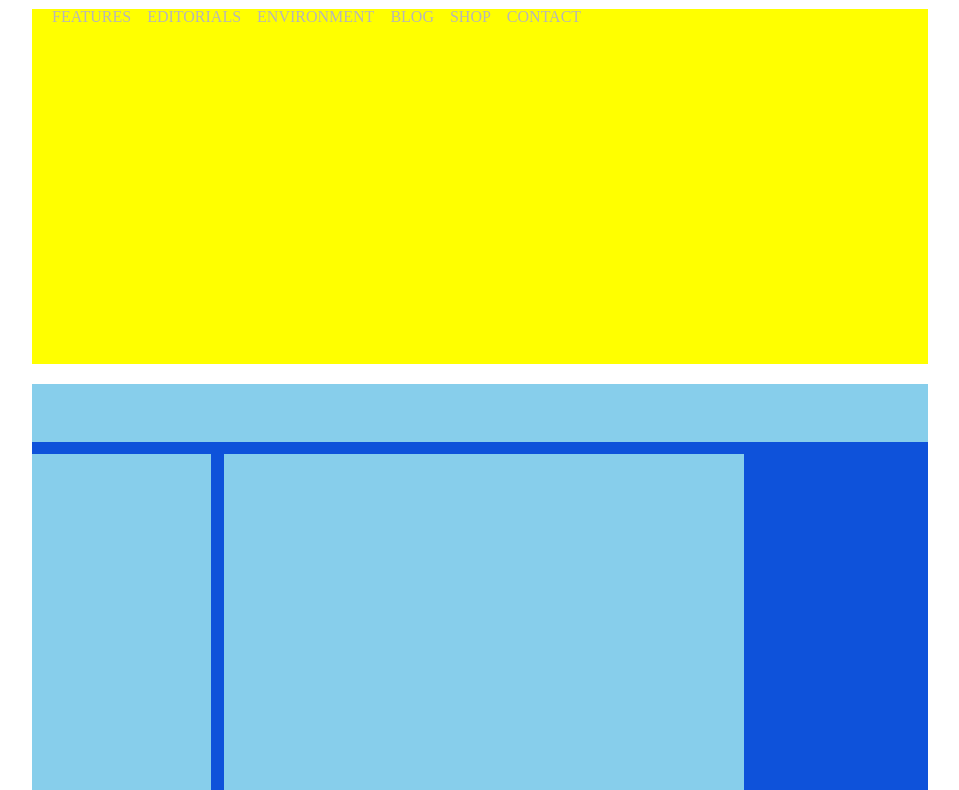
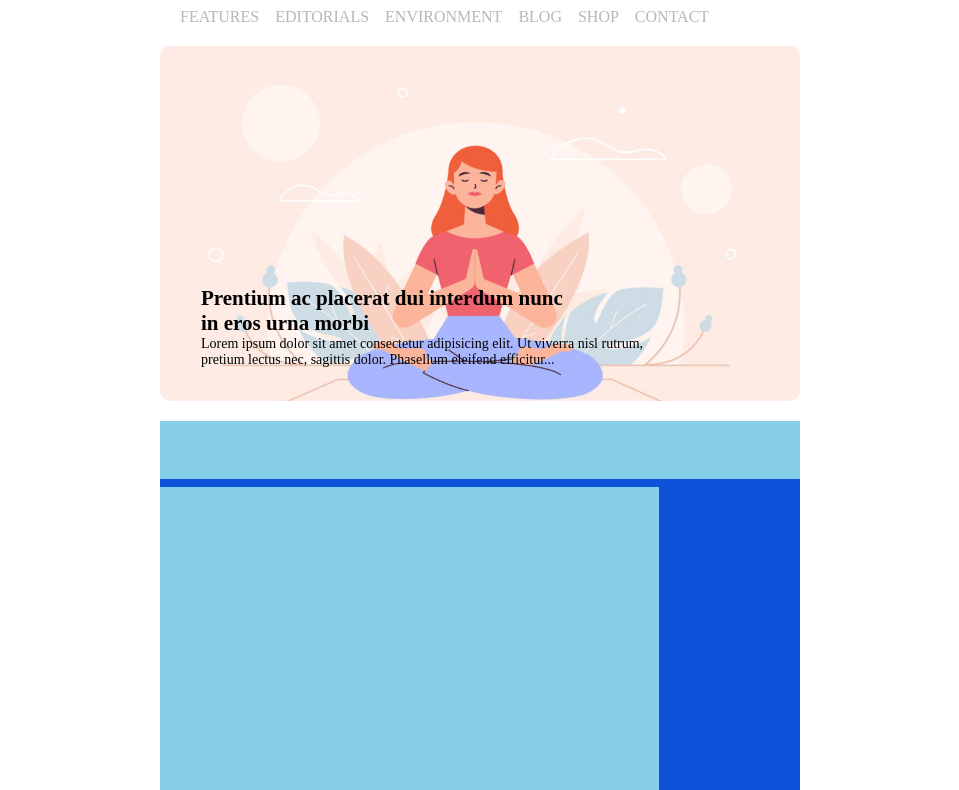
Before and after one commit to AlessandroVano/htmlcss-wp, a plain HTML site: page index.html in a window 1280 px wide. Shown: the part 86-876 px from the top of the page, without its empty margins (160-1119 px from the left). Drawn offline with Linux system fonts and the light colour scheme.

Commit message:
insert background-image , text

```diff
--- a/css/main.css
+++ b/css/main.css
@@ -9,7 +9,8 @@
 
 /* UTILITY */
 .container {
-    width: 70%;
+     max-width: 50%;
+     height: 50%;
     margin: 0 auto;
 
 }
@@ -45,13 +46,7 @@
 }
 
  /* HEADER */
-header {
 
-    height: 75px;
-
-
-
-}
 
 .logo {
     display: inline-block;
@@ -82,12 +77,23 @@ header {
 /* MAIN SECTION */
 /* SECTION 1 */
 .section-1 {
-    background-color: yellow;
+    position: relative;
+    background-image: url(../img3/banner.jpg);
     height: 355px;
-
-
+    background-size: 100% 118%;
+    background-repeat: no-repeat;
+    border-radius: 10px ;
 
 }
+
+.text {
+    position: absolute;
+    bottom: 33px;
+    left: 41px;
+    width: 443px;
+    font-size: 14px;
+}
+
 /* SECTION 2 + SIDEBAR */
 .sidebar,
 .main-content-2
--- a/index.html
+++ b/index.html
@@ -10,7 +10,7 @@
 <body>
     <div class="container">
         <!-- HEADER -->
-       <header class="padding margin-bottom  ">
+       <header class="padding margin-bottom   ">
            <a class="logo margin-bottom padding" href="(link home)">
                <img src="./img3/logo.png" alt="Neori">
            </a>
@@ -43,17 +43,24 @@
         <!-- MAIN -->
         <main>
         <!-- SECTION 1 -->
-        <section class="section-1 margin-bottom">
-            <img src="./img3/" alt="">
+        <section class="section-1 margin-bottom padding  ">
+            <div class="text">
+                <h1>Prentium ac placerat dui interdum nunc </h1>
+                <h1>in eros urna morbi</h1>
+                <p>Lorem ipsum dolor sit amet consectetur adipisicing elit. Ut viverra nisl rutrum, pretium lectus nec, sagittis dolor. Phasellum eleifend efficitur...</p>
+
+
+            </div>
 
         </section>
         <!-- SECTION 2 + SIDEBAR -->
       <div class="clearfix bg">
          <section class="main-content-1 ">
 
+
          </section>
 
-         <aside class="sidebar margin-top mr mb ">
+         <aside class="sidebar margin-top  ">
 
          </aside>
          <section class="main-content-2 margin-top mr mb ">
```
